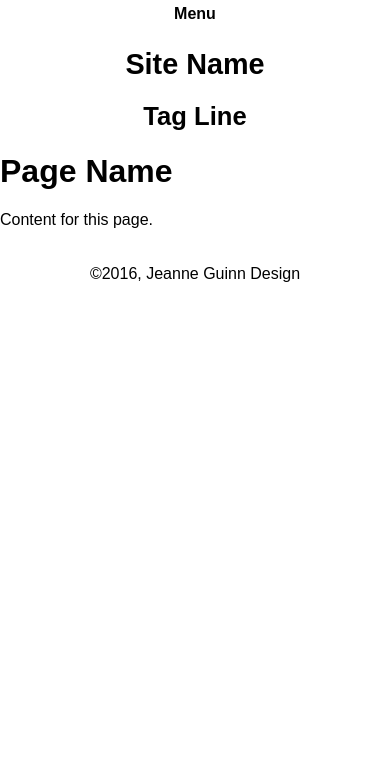
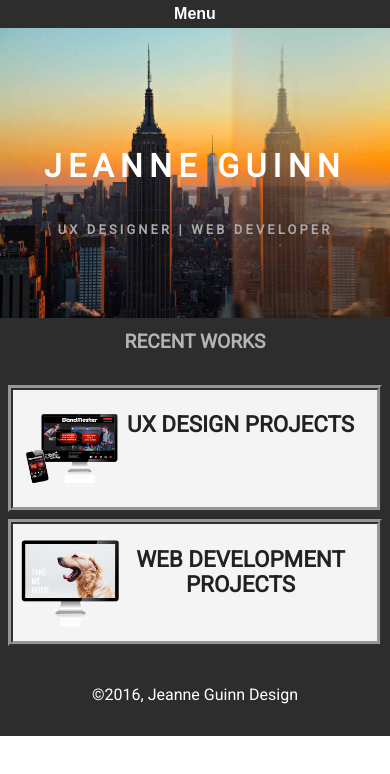
Before and after one commit to jeannesguinn/crazy-sloth, a plain HTML site: page index.html in a window 390 px wide. Drawn offline with nearby package versions, Linux system fonts and the light colour scheme.

Commit message:
nav and mobile initial screens working

```diff
--- a/css/phone-default.css
+++ b/css/phone-default.css
@@ -4,29 +4,52 @@ html {-webkit-text-size-adjust: none; }
 /*----------- apply a natural box layout model to all elements --------------*/
 * { -moz-box-sizing: border-box; -webkit-box-sizing: border-box; box-sizing: border-box; }
 
+/*----------- clearfix hack --------------------*/
+.clearfix{ overflow: auto; }
+
+.clearfix:after {
+  content: "";
+  visibility: hidden;
+  display: block;
+  height: 0;
+  clear: both;
+}
+
 /*-----BODY -----*/
 body {
   font-size: 16px;
   margin: 0;
+  font-family: 'Roboto', sans-serif;
 }
 
 
 /*-----CONTAINER -----*/
 #container {
-  background-color: #fff;   /*becomes the nav background color*/
+  background-color: rgba(34,34,34, .95);   /*becomes the nav background color*/
   min-width: 320px;
   max-width: 1140px;
+  color: white;
 }
+
 
 /*-----HEADER -----*/
 header {
   text-align: center;
+  background-image: url('/images/empire-state.jpg');
+  background-size: cover;
+  padding-top: 5em;
+  padding-bottom: 5em;
 }
 header h1 {
-  font-size: 1.8em;
+  letter-spacing: .2em;
+  font-size: 2em;
+  line-height: 2.25em;
 }
 header h2 {
-  font-size: 1.6em;
+  font-size: .8em;
+  color: #aaa;
+  letter-spacing: .25em;
+  margin: 0 10%;
 }
 
 
@@ -47,17 +70,17 @@ nav ul li {
 }
 nav ul li a {
   padding: 0 5px;
-  background-color:#ccc;
   text-decoration: none;
+  color: white;
 }
 nav ul li a:hover {
-  background-color:#999;
+  color: rgba(255, 255, 255, .8);
 }
 
 /*--- Responsive Nav - Uses jQuery -------*/
 #responsive-nav {
 cursor: pointer;
-color: black;
+color: white;
 font-family: arial;
 font-weight: bold;
 padding: 5px 0;
@@ -69,6 +92,49 @@ padding: 5px 0;
 #content {
   min-height: 5em;
 }
+#content h1{
+  text-align: center;
+  font-size: 1.2em;
+  color: rgba(255,255,255, .65);
+}
+
+/*----- Images Inside Home Page Content Section ------*/
+.proj-wrapper h2{
+  color: #222;
+  font-size: 1.4em;
+  margin-left: 25%;
+  margin-top: 1em;
+}
+.proj-wrapper{
+  width: 50%;
+  background-color:  rgba(255,255,255, .95);
+  margin-left: 2%;
+  margin-bottom: 2%;
+  margin-right: 2%;
+  text-align: center;
+  border-width:5px;
+  border-style:ridge;
+  border-color: rgba(45,45,45, .8);
+}
+
+.proj-wrapper#ux-design{
+  background-image: url('/images/bandmeeter450px.png');
+  background-size: contain;
+  background-repeat: no-repeat;
+  min-height: 15vh;
+  width: 96%;
+  margin-top: 2em;
+
+}
+.proj-wrapper#web-dev{
+  background-image: url('/images/TakeMeHome450px.png');
+  background-size: contain;
+  background-repeat: no-repeat;
+  min-height: 15vh;
+  width: 96%;
+}
+
+
 
 
 
@@ -78,3 +144,19 @@ footer {
   text-align: center;
   padding: 1em;
 }
+
+/*------ IMAGES --------*/
+img{
+  width: 100%;
+  height: auto;
+}
+
+/*------- VISIBILITY -----------*/
+
+.visible{
+  display: block;
+}
+
+.hide{
+  display: none;
+}
--- a/css/tablet.css
+++ b/css/tablet.css
@@ -6,6 +6,7 @@
 
 /*-----CONTAINER -----*/
   #container {}
+
 
 
 
@@ -22,7 +23,10 @@
 
 /*-----CONTENT -----*/
 
-
+/*-----------------Hide the Mobile Projects View----------------------*/
+.mobile-wrapper{
+  display:none;
+}
 
 /*----- FOOTER -----*/
 
--- a/index.html
+++ b/index.html
@@ -9,7 +9,8 @@
 <!-- TELLS PHONES NOT TO LIE ABOUT THEIR WIDTH & stops the font from enlarging whena phone is turned sideways-->
 <meta name="viewport" content="width=device-width, initial-scale=1, maximum-scale=1">
 
-
+<!-- Load Google Fonts -->
+<link rel="stylesheet" href="https://fonts.googleapis.com/css?family=Raleway|Roboto">
 <!-- LOAD THE LATEST VERSION OF JQUERY-->
 <script src="https://cdnjs.cloudflare.com/ajax/libs/jquery/3.1.0/jquery.min.js"></script>
 
@@ -46,24 +47,32 @@
 
   <header>
     <hgroup>
-    <h1>Site Name</h1>
-    <h2>Tag Line</h2>
+    <h1>JEANNE GUINN</h1>
+    <h2>UX DESIGNER  |  WEB DEVELOPER</h2>
     </hgroup>
   </header>
 
 
-
-
-
     <!-- page content here -->
     <div id="content">
-    <h1>Page Name</h1>
-    <p>Content for this page.</p>
+    <h1>RECENT WORKS</h1>
+
+    <!-- projects view from home screen for mobile devices-->
+      <div class='mobile-wrapper'>
+        <div class='proj-wrapper' id='ux-design'>
+          <h2>UX DESIGN PROJECTS</h2>
+        </div><!--end proj-wrapper-->
+
+       <div class='proj-wrapper' id='web-dev'>
+          <h2>WEB DEVELOPMENT PROJECTS</h2>
+        </div><!--end proj-wrapper-->
+      </div><!--end mobile-wrapper-->
+
     </div><!-- end content -->
 
 
     <footer>
-    <p>&copy;2016, Jeanne Guinn Design</p>
+      <p>&copy;2016, Jeanne Guinn Design</p>
     </footer>
 
     </div> <!-- end container -->
```
Also changed, not shown: images/CrowdCare450px copy.png (added), images/SpaceBar450px copy.png (added), images/TRUE-SPIRIT-WEB-MOCKUP---PORTFOLIO copy 2.png (added), images/TakeMeHome450px.png (added), images/TrueSpirit450px.png (added), images/bandmeeter450px.png (added), images/empire-state.jpg (added), images/final mock up mobile and desktop flat copy 2.png (added).
